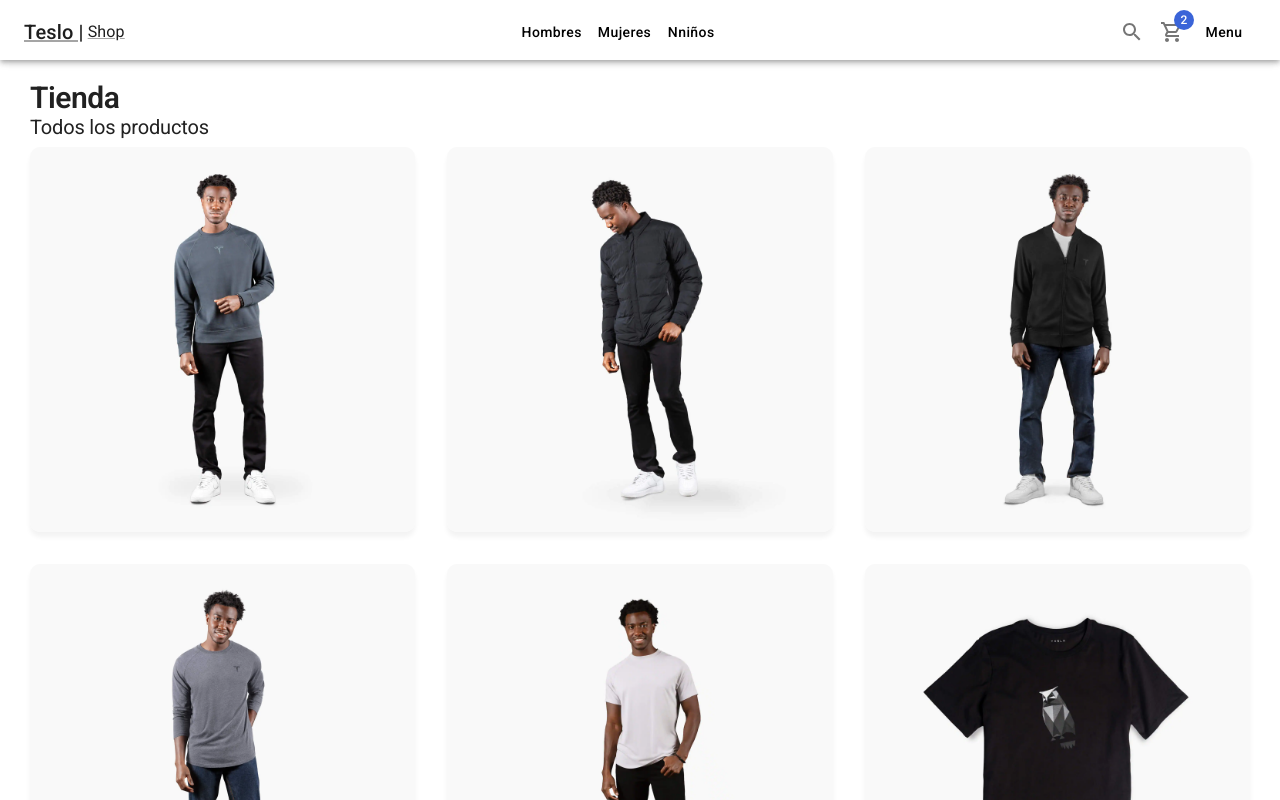
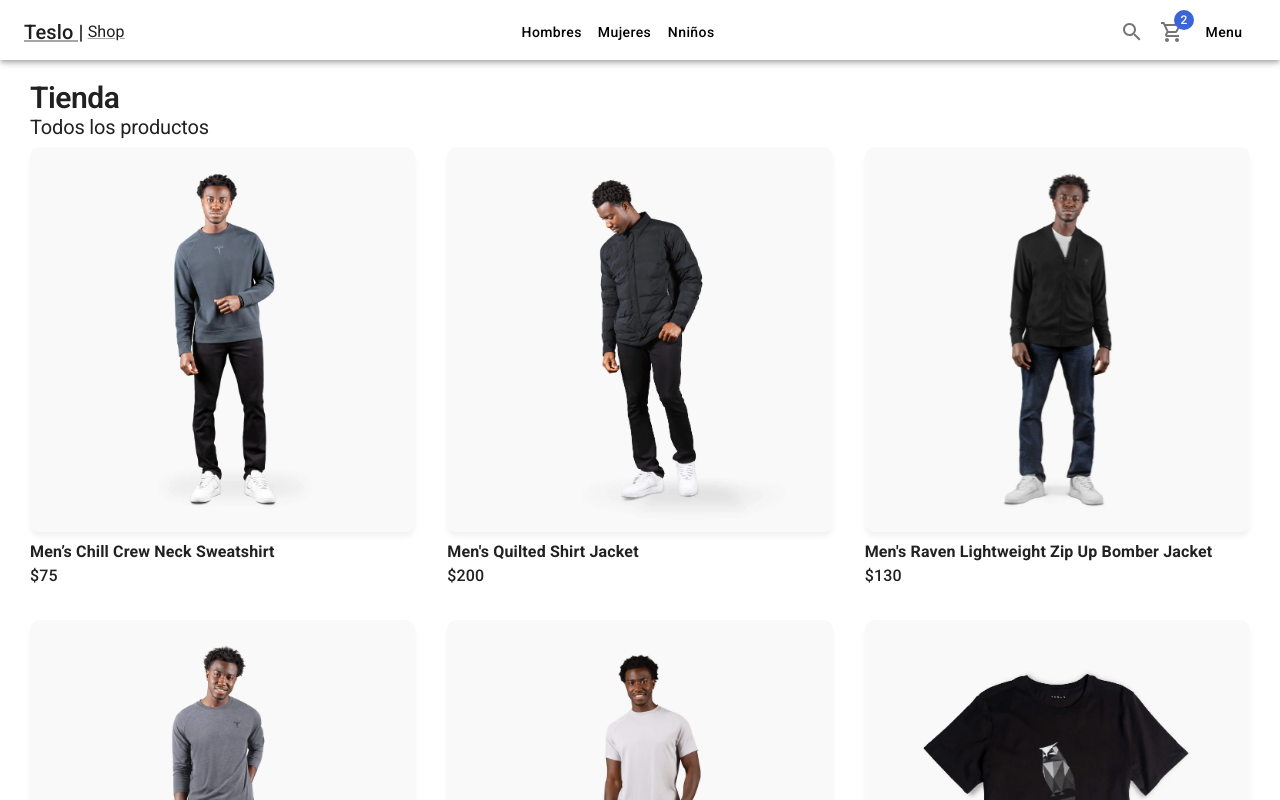
Before and after one commit to EmmanuelJCA/teslo-shop-webapp, a Next.js app: page / in a window 1280 px wide. Shown: the top 800 px of the page. Built offline with nearby package versions, Linux system fonts and the light colour scheme.

Commit message:
Title and price added to product card

```diff
--- a/components/products/ProductCard.tsx
+++ b/components/products/ProductCard.tsx
@@ -1,26 +1,45 @@
-import { FC } from 'react';
-import { Card, CardActionArea, CardMedia, Grid } from '@mui/material';
+import { FC, useMemo, useState } from 'react';
+import { Box, Card, CardActionArea, CardMedia, Grid, Typography } from '@mui/material';
 
 import { IProduct } from '../../interfaces';
 
 interface Props {
-  product: IProduct
+  product: IProduct;
 }
 
 export const ProductCard:FC<Props> = ({ product }) => {
+
+  const [isHovered, setIsHovered] = useState(false);
+
+  const productImage = useMemo(() => {
+    return isHovered
+      ? `products/${product.images[1]}`
+      : `products/${product.images[0]}`
+  }, [isHovered, product.images])
+
   return (
-    <Grid item xs={6} sm={4} key={product.slug}>
+    <Grid
+      item xs={ 6 }
+      sm={ 4 }
+      onMouseEnter={ () => setIsHovered(true) }
+      onMouseLeave={ () => setIsHovered(false) }
+    >
       <Card>
         <CardActionArea>
           <CardMedia
             component='img'
-            image={`products/${product.images[0]}`}
+            className='fadeIn'
+            image={ productImage }
             alt={ product.title }
           >
-
           </CardMedia>
         </CardActionArea>
       </Card>
+
+      <Box sx={{ mt:1 }} className='fadeIn'>
+        <Typography fontWeight={ 700 }>{ product.title }</Typography>
+        <Typography fontWeight={ 500 }>${ product.price }</Typography>
+      </Box>
     </Grid>
   )
 }
```
